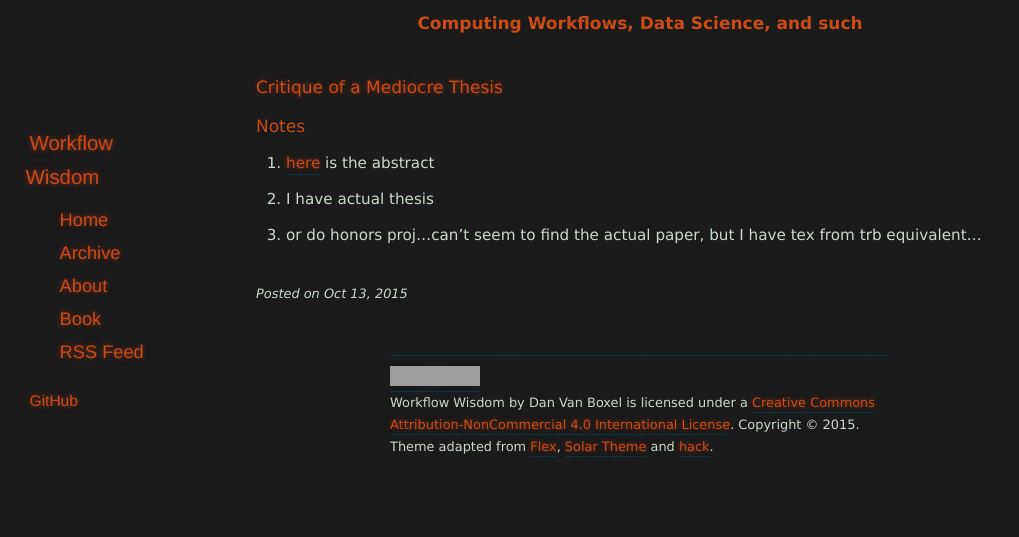
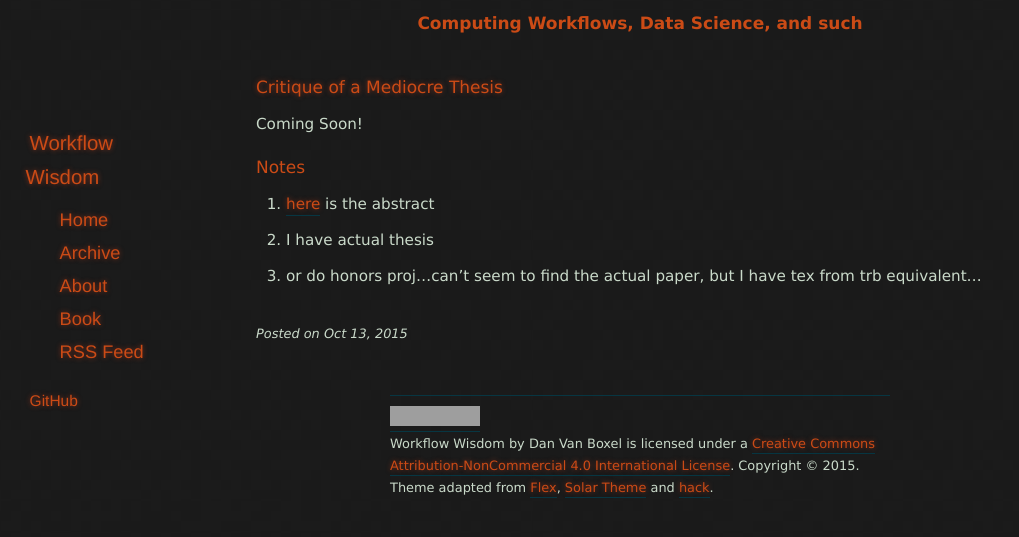
Before and after one commit to dvbuntu/wisdom, a Jekyll site: the page built from _posts/2015-10-13-thesis.md, in a window 1280 px wide. Shown: the top 537 px of the page, without its empty margins (0-1019 px from the left). Built offline with Jekyll 4.4.1, drawn with Linux system fonts in a browser that asks for light colours; nearby versions of some CDN libraries; Markdown is read by kramdown in place of the engine named in the settings; comment, search, counter and statistics services are not loaded; grey boxes are pictures that could not be loaded.

Commit message:
Coming soon!

```diff
--- a/_posts/2015-10-13-thesis.md
+++ b/_posts/2015-10-13-thesis.md
@@ -3,8 +3,10 @@ layout: post
 title: Critique of a Mediocre Thesis
 cover: none.png
 date: 2015-10-13 12:21:21
-categories: posts, critique, econometric
+categories: posts, critique, econometric, 3SLS
 ---
+
+Coming Soon!
 
 # Notes
 * [here](http://docs.lib.purdue.edu/dissertations/AAI1469940/) is the abstract
```
